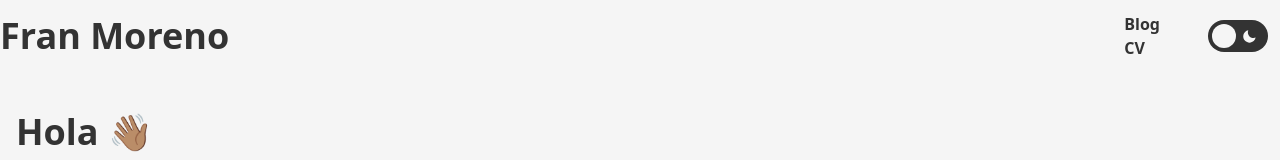
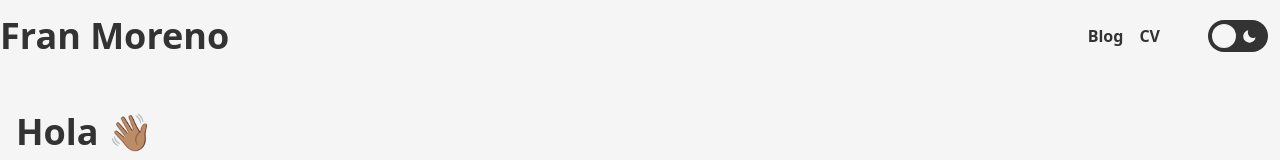
Before and after one commit to siner/astro.franmoreno, an Astro site: page / in a window 1280 px wide. Shown: the top 160 px of the page. Built offline with nearby package versions, Linux system fonts and the light colour scheme; Astro itself is replaced by a stand-in of ours.

Commit message:
Fix menu

```diff
--- a/src/components/header.astro
+++ b/src/components/header.astro
@@ -7,7 +7,7 @@ import SwitchDark from './elements/switchDark'
     Fran Moreno
   </a>
   <div class="flex justify-between items-center gap-10">
-    <ul>
+    <ul class="flex justify-end items-center space-x-4">
       <li><a class="font-bold hover:underline" href="/blog">Blog</a></li>
       <li><a class="font-bold hover:underline" href="https://cv.franmoreno.com" target="_blank">CV</a></li>
     </ul>
```
